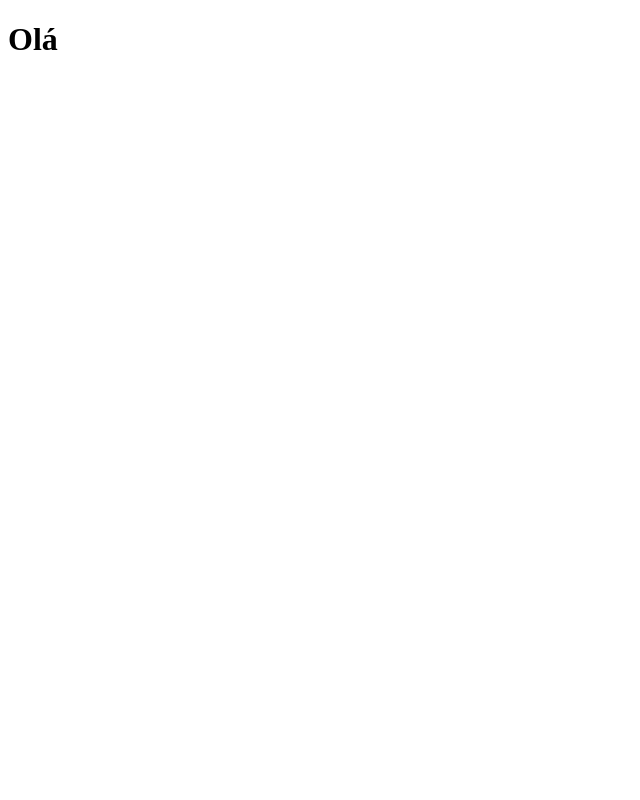
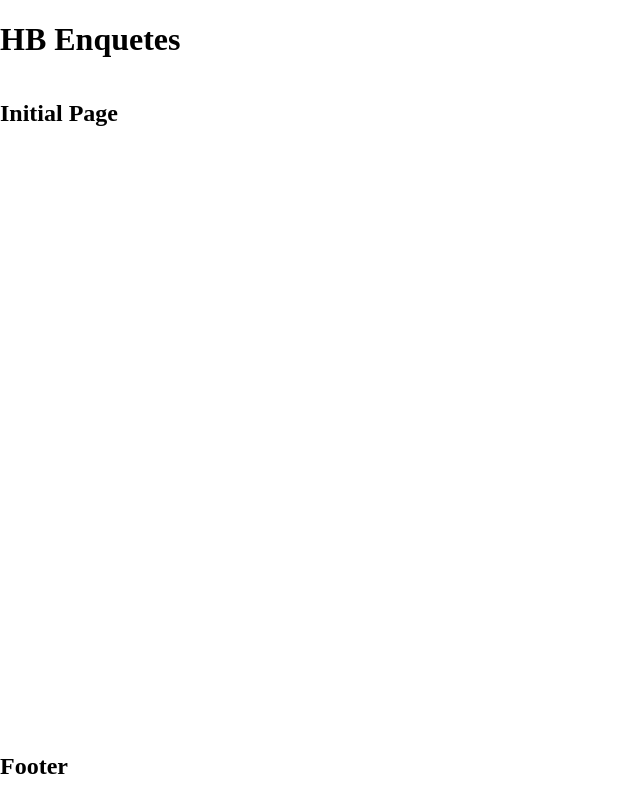
Before and after one commit to Henriquesb-1/voting-system-web-ui, a React (Create React App) app: page / in a window 1280 px wide. Shown: the whole page, without its empty margins (0-640 px from the left). Built offline with nearby package versions, Linux system fonts and the light colour scheme.

Commit message:
Added the initial template.

```diff
--- a/src/Routes.tsx
+++ b/src/Routes.tsx
@@ -1,9 +1,10 @@
 import { Route, Routes } from "react-router";
+import Home from "./pages/Home";
 
 export default function RoutesControl() {
     return (
         <Routes>
-            <Route path="/" element={<h1>Olá</h1>} />
+            <Route path="/" element={<Home />} />
         </Routes>
     )
 }
--- /dev/null
+++ b/src/components/layout/Footer.tsx
@@ -0,0 +1,7 @@
+export default function Footer() {
+    return (
+        <footer>
+            <h2>Footer</h2>
+        </footer>
+    )
+}
--- /dev/null
+++ b/src/components/layout/Header.tsx
@@ -0,0 +1,11 @@
+export default function Header() {
+    return (
+        <header>
+            <div>
+                <div>
+                    <h1>HB Enquetes</h1>
+                </div>
+            </div>
+        </header>
+    )
+}
--- /dev/null
+++ b/src/components/layout/Layout.tsx
@@ -0,0 +1,18 @@
+import Footer from "./Footer";
+import Header from "./Header";
+
+import "./layout.css";
+
+export default function Layout({ children }: { children: React.ReactNode }) {
+    return (
+        <div className="app">
+            <Header />
+
+            <main className="content">
+                {children}
+            </main>
+
+            <Footer />
+        </div>
+    )
+}
--- /dev/null
+++ b/src/components/layout/layout.css
@@ -0,0 +1,11 @@
+.app {
+    height: 100%;
+
+    display: flex;
+    flex-flow: column;
+    justify-content: space-between;
+}
+
+.content {
+    flex-grow: 1;
+}
--- a/src/index.css
+++ b/src/index.css
@@ -0,0 +1,11 @@
+* {
+  box-sizing: border-box;
+}
+
+html, body, #root {
+  height: 100%;
+}
+
+body {
+  margin: 0;
+}
--- /dev/null
+++ b/src/pages/Home.tsx
@@ -0,0 +1,9 @@
+import Layout from "../components/layout/Layout";
+
+export default function Home() {
+    return (
+        <Layout>
+            <h2>Initial Page</h2>
+        </Layout>
+    )
+}
```
